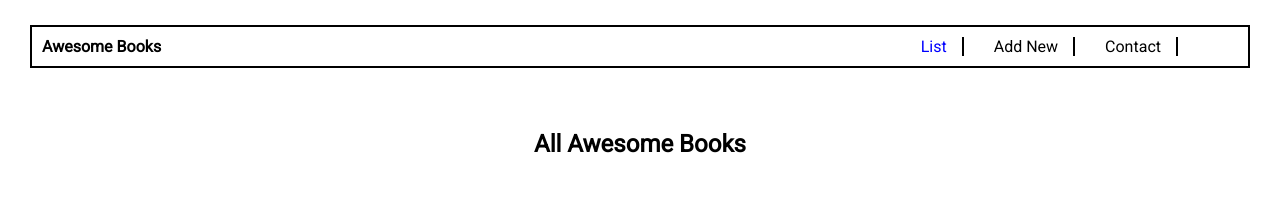
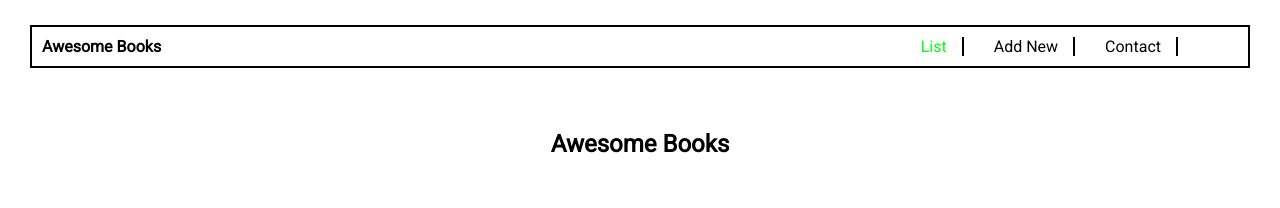
Before and after one commit to olawalecoder/Awesome-Book-App-Es6-, a website with bundled scripts: page index.html in a window 1280 px wide. Shown: the top 208 px of the page. Built offline with nearby package versions, Linux system fonts and the light colour scheme.

```diff
--- a/index.html
+++ b/index.html
@@ -35,7 +35,7 @@
 
     <section id="liststack">
       <div class="book-container">
-      <h2 class="stacks">All Awesome Books</h2>
+      <h2 class="stacks">Awesome Books</h2>
       <div class="booklist">
       </div>
       </div>
--- a/main.js
+++ b/main.js
@@ -35,7 +35,7 @@
 addBtn.addEventListener('click', (e) => {
   // prevents a page reload
   e.preventDefault();
-  // creates an object with the book values gotten from the inputs
+  // creates an object with the book value gotten from the inputs
   const ola = {
     title: bookTitle.value,
     author: bookAuthor.value,
--- a/style.css
+++ b/style.css
@@ -31,7 +31,7 @@
 }
 
 .active {
-  color: blue;
+  color: rgb(0, 255, 21);
 }
 
 nav {
```
